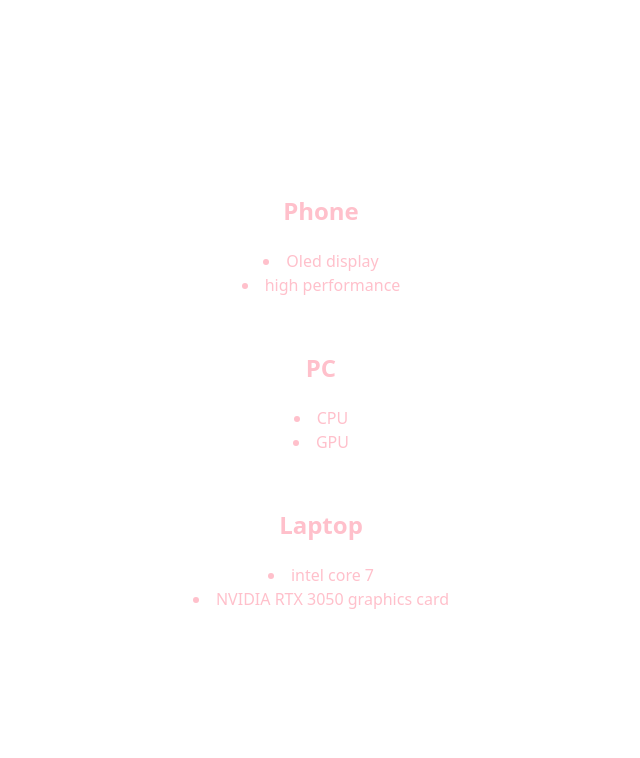
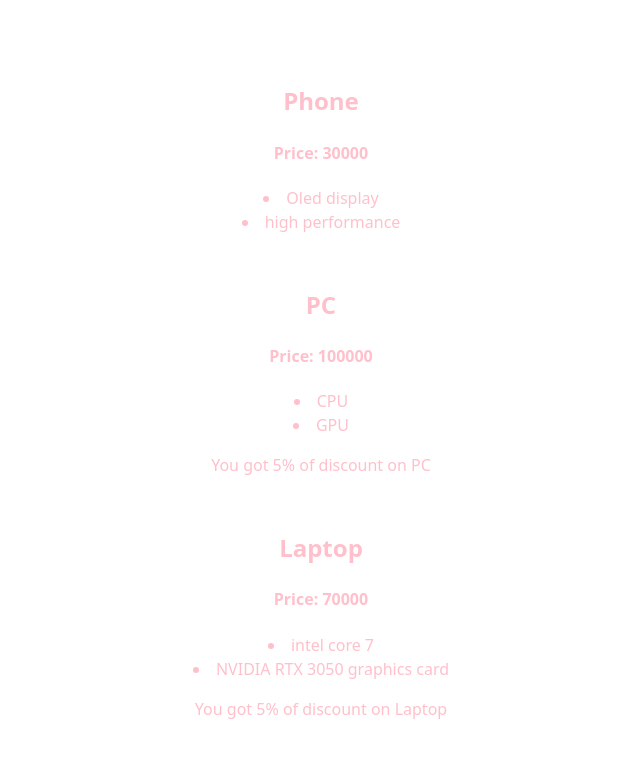
Before and after one commit to Mudassar123khan/LearningReact, a React (Vite) app in the folder react-app/: page / in a window 1280 px wide. Shown: the top 758 px of the page, without its empty margins (319-959 px from the left). Built offline with nearby package versions, Linux system fonts and the light colour scheme.

Commit message:
how to add elements on the basis of some condition.

```diff
--- a/react-app/src/Product.jsx
+++ b/react-app/src/Product.jsx
@@ -1,11 +1,23 @@
 import "./Product.css"
-function Product({title,features}){
+function Product({title,features,price}){
     const list=features.map((feature=> <li>{feature}</li>));
-    return (
+    if(price>=40000){
+         return (
         <div className="Product">
         <h2>{title}</h2>
+        <h4>Price: {price}</h4>
+        <p>{list}</p>
+        <p>You got 5% of discount on {title}</p>
+        </div>
+    );
+    }else{
+         return (
+        <div className="Product">
+        <h2>{title}</h2>
+        <h4>Price: {price}</h4>
         <p>{list}</p>
         </div>
     );
+    }
 }
 export default Product;
--- a/react-app/src/ProductTab.jsx
+++ b/react-app/src/ProductTab.jsx
@@ -5,9 +5,9 @@
 
     return (
         <>
-        <Product title="Phone" features={features}/>
-        <Product title="PC" features={["CPU","GPU"]} />
-        <Product title="Laptop" features={["intel core 7","NVIDIA RTX 3050 graphics card"]}/>
+        <Product title="Phone" features={features} price={30000}/>
+        <Product title="PC" features={["CPU","GPU"]} price={100000}/>
+        <Product title="Laptop" features={["intel core 7","NVIDIA RTX 3050 graphics card"]} price={70000}/>
         </>
     );
 }
```
